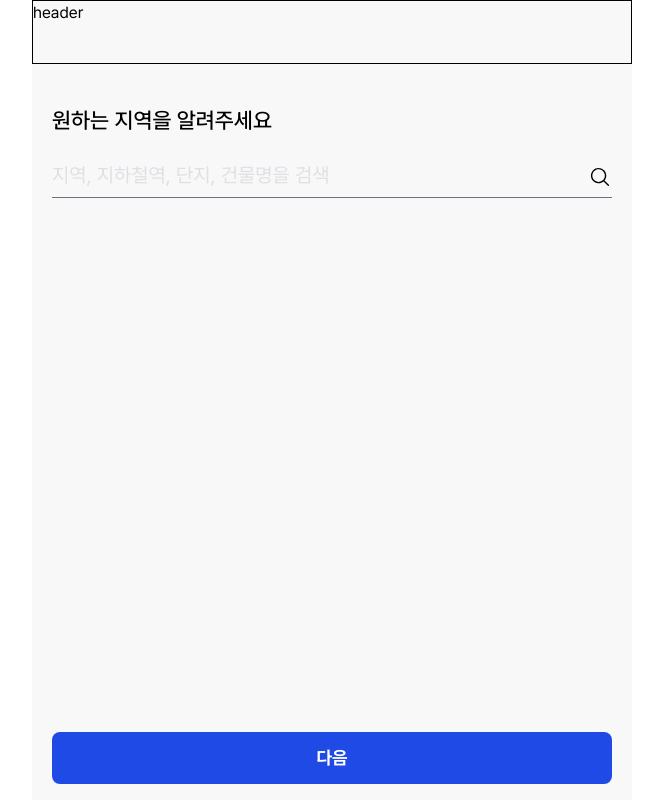
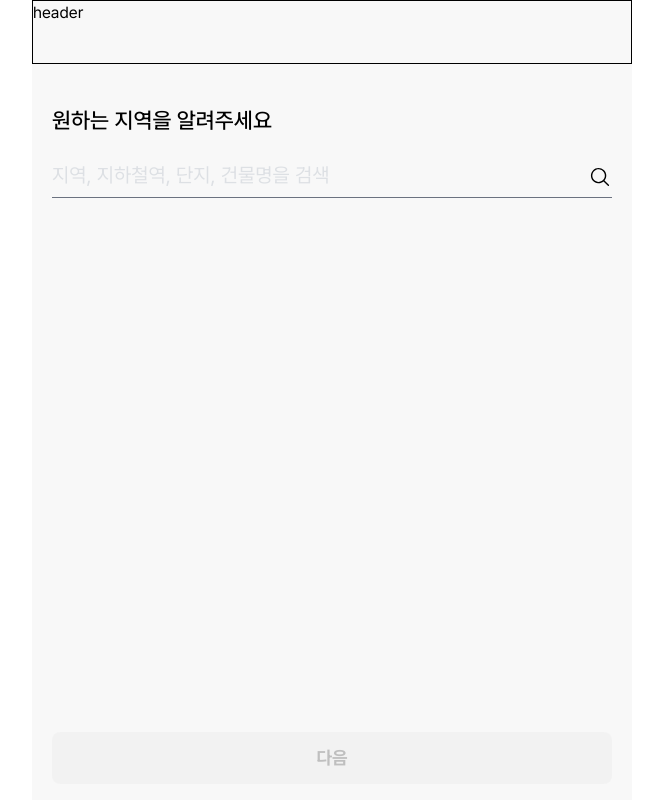
Before and after one commit to FC-DEV3-Final-Project/zoop-frontend, a Next.js app: page /chat/filter in a window 1280 px wide. Shown: the whole page, without its empty margins (308-971 px from the left). Built offline with nearby package versions, Linux system fonts and the light colour scheme.

Commit message:
feat: 버튼 disabled 속성 추가

```diff
--- a/src/components/setup/BudgeStep.tsx
+++ b/src/components/setup/BudgeStep.tsx
@@ -36,7 +36,9 @@ const BudgeStep = ({ onNext }: BudgeStepProps) => {
       </div>
 
       <div className="absolute bottom-4 w-full">
-        <Button onClick={onNext}>결과 확인하기</Button>
+        <Button onClick={onNext} disabled={deposit === 0 || monthlyRent === 0}>
+          결과 확인하기
+        </Button>
       </div>
     </div>
   );
--- a/src/components/setup/LocationStep.tsx
+++ b/src/components/setup/LocationStep.tsx
@@ -1,4 +1,4 @@
-import React from "react";
+import React, { useState } from "react";
 import { Button } from "../ui/button";
 import SearchIcon from "../../../public/icons/search.svg";
 import Image from "next/image";
@@ -8,6 +8,8 @@ interface LocationStepProps {
 }
 
 const LocationStep = ({ onNext }: LocationStepProps) => {
+  const [input, setInput] = useState("");
+
   return (
     <div className="relative flex h-full flex-col gap-5">
       <h1 className="text-[22px] font-medium">원하는 지역을 알려주세요</h1>
@@ -15,12 +17,16 @@ const LocationStep = ({ onNext }: LocationStepProps) => {
         <input
           className="w-full appearance-none border-b-[1px] border-gray-500 bg-transparent pb-2 pt-2 outline-none placeholder:text-[20px]"
           placeholder="지역, 지하철역, 단지, 건물명을 검색"
+          value={input}
+          onChange={(e) => setInput(e.target.value)}
         />
         <Image src={SearchIcon} alt="검색" className="absolute right-0 top-2" />
       </div>
 
       <div className="absolute bottom-4 w-full">
-        <Button onClick={onNext}>다음</Button>
+        <Button onClick={onNext} disabled={input.length === 0}>
+          다음
+        </Button>
       </div>
     </div>
   );
--- a/src/components/setup/OptionSelectStep.tsx
+++ b/src/components/setup/OptionSelectStep.tsx
@@ -29,7 +29,9 @@ const OptionSelectStep = ({ onNext, title, options }: OptionSelectStepProps) =>
       </div>
 
       <div className="absolute bottom-4 w-full">
-        <Button onClick={onNext}>다음</Button>
+        <Button onClick={onNext} disabled={selected.length === 0}>
+          다음
+        </Button>
       </div>
     </div>
   );
```
